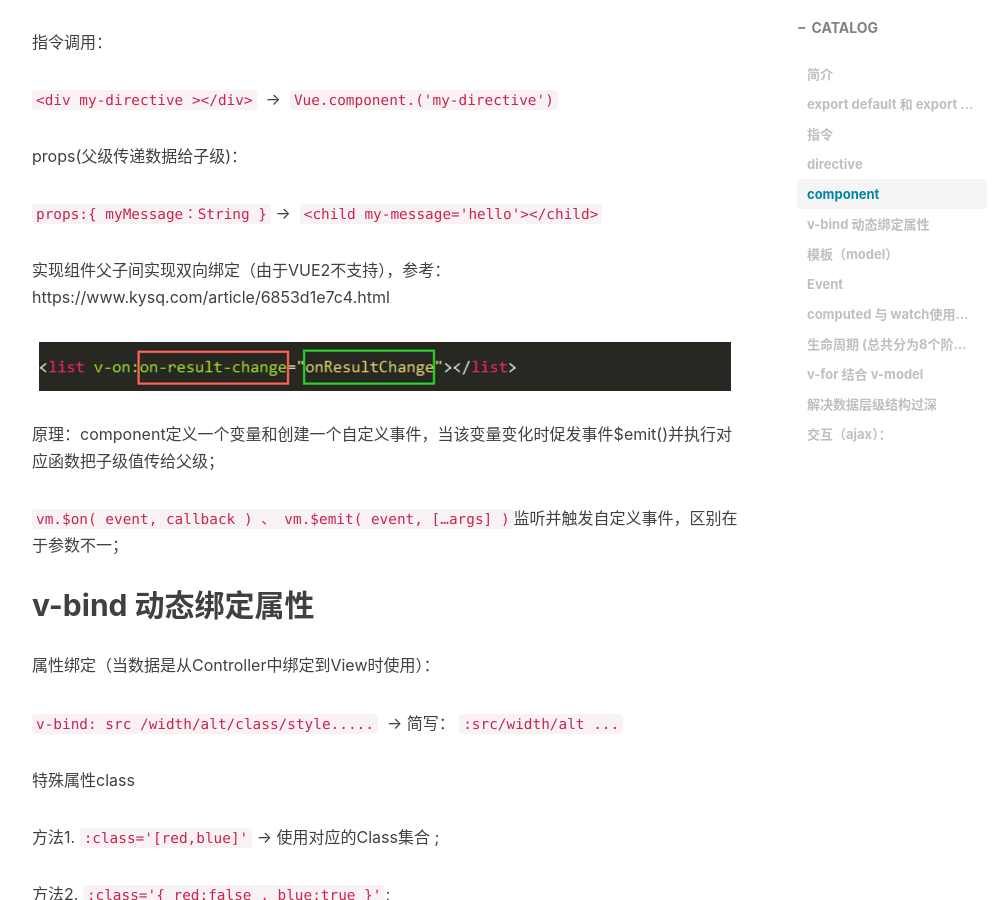
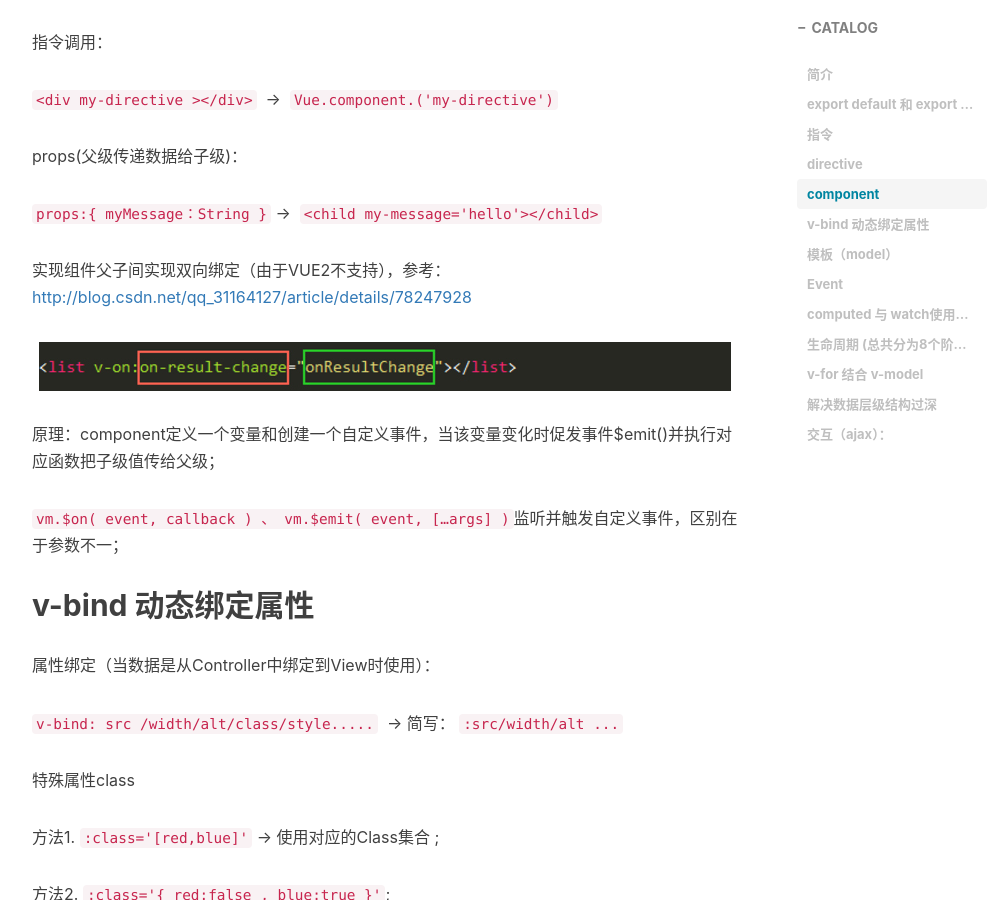
Before and after one commit to devin-huang/devin-huang.github.io, a Jekyll site: the page built from _posts/2017-08-01-Vue开发.md, in a window 1280 px wide and 900 px high, scrolled down 1599 px. Shown: the whole window, without its empty margins (233-1236 px from the left). Built offline with Jekyll 4.4.1, drawn with Linux system fonts in a browser that asks for light colours; nearby versions of some CDN libraries; comment, search, counter and statistics services are not loaded; part of the change alters nothing that is shown.

Commit message:
Update 2017-08-01-Vue开发.md

```diff
--- a/_posts/2017-08-01-Vue开发.md
+++ b/_posts/2017-08-01-Vue开发.md
@@ -54,7 +54,7 @@ props(父级传递数据给子级)：
 
 `props:{ myMessage：String }` ->  `<child my-message='hello'></child>`
 
-实现组件父子间实现双向绑定（由于VUE2不支持），参考：https://www.kysq.com/article/6853d1e7c4.html
+实现组件父子间实现双向绑定（由于VUE2不支持），参考：[http://blog.csdn.net/qq_31164127/article/details/78247928](http://blog.csdn.net/qq_31164127/article/details/78247928)
 
 ![](/img/pubilc/vue-code.jpg)
 
```
